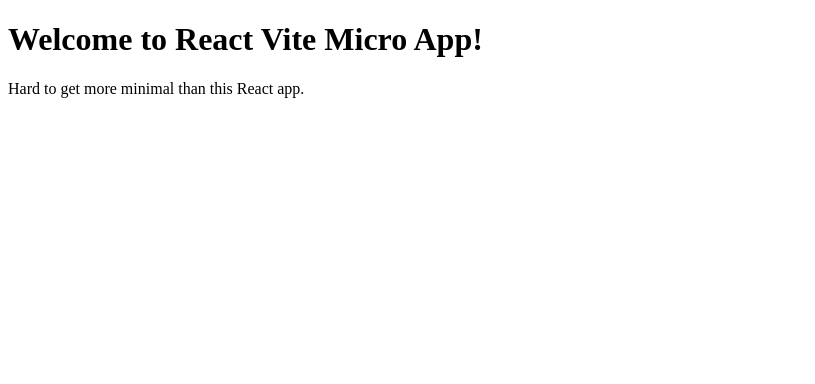
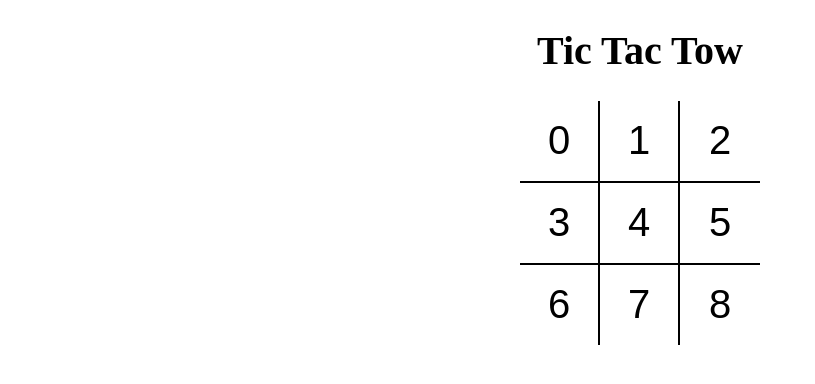
Before and after one commit to Dhalisuman001/Tic-Tac-Tow, a React (Vite) app: page / in a window 1280 px wide. Shown: the top 384 px of the page, without its empty margins (0-815 px from the left). Built offline with nearby package versions, Linux system fonts and the light colour scheme.

Commit message:
Css complete

```diff
--- a/index.html
+++ b/index.html
@@ -1,7 +1,7 @@
 <!DOCTYPE html>
 <html>
   <head>
-    <title>React Vite Micro App</title>
+    <title>Tic-Tac-Tow</title>
   </head>
   <body>
     <div id="root"></div>
--- a/package.json
+++ b/package.json
@@ -26,6 +26,7 @@
     "eslint-plugin-react": "^7.30.1",
     "prettier": "^2.7.1",
     "rimraf": "^3.0.2",
+    "sass": "^1.54.3",
     "vite": "^3.0.2"
   },
   "babel": {
--- a/src/App.jsx
+++ b/src/App.jsx
@@ -1,8 +1,8 @@
-import React from "react";
-
+import React from 'react';
+import Board from './components/Board';
 export default () => (
-  <>
-    <h1>Welcome to React Vite Micro App!</h1>
-    <p>Hard to get more minimal than this React app.</p>
-  </>
+  <div className="app">
+    <h1>Tic Tac Tow</h1>
+    <Board />
+  </div>
 );
--- /dev/null
+++ b/src/components/Board.jsx
@@ -0,0 +1,28 @@
+import React from 'react';
+import Square from './Square.jsx';
+
+const Board = () => {
+  return (
+    <div className="board">
+      <div className="board-row">
+        <Square value={0} />
+        <Square value={1} />
+        <Square value={2} />
+      </div>
+
+      <div className="board-row">
+        <Square value={3} />
+        <Square value={4} />
+        <Square value={5} />
+      </div>
+
+      <div className="board-row">
+        <Square value={6} />
+        <Square value={7} />
+        <Square value={8} />
+      </div>
+    </div>
+  );
+};
+
+export default Board;
--- /dev/null
+++ b/src/components/Square.jsx
@@ -0,0 +1,11 @@
+import React from 'react';
+
+const Square = ({ value }) => {
+  return (
+    <button type="button" className="square">
+      {value}
+    </button>
+  );
+};
+
+export default Square;
--- /dev/null
+++ b/src/components/styles/root.scss
@@ -0,0 +1,47 @@
+body {
+    padding: 0;
+    margin: 0;
+}
+
+button {
+    background: none;
+    border: none;
+    outline: none;
+
+    &:hover {
+        cursor: pointer;
+    }
+}
+
+.app {
+    font-size: 20px;
+    display: flex;
+    flex-direction: column;
+    align-items: center;
+}
+
+.board {
+    .board-row {
+        display: flex;
+        flex-direction: row;
+        border-bottom: 2px solid #000;
+
+        &:last-child {
+            border-bottom: none;
+        }
+
+        .square {
+            width: 80px;
+            height: 80px;
+            border-right: 2px solid #000;
+            font-size: 2.5rem;
+            padding: 0;
+            overflow: hidden;
+            transition: all 0.2s;
+
+            &:last-child {
+                border-right: none;
+            }
+        }
+    }
+}
```
Also changed, not shown: src/index.jsx (+5 -4 lines), 1 other file (tests, documents, lock files or other folders).
